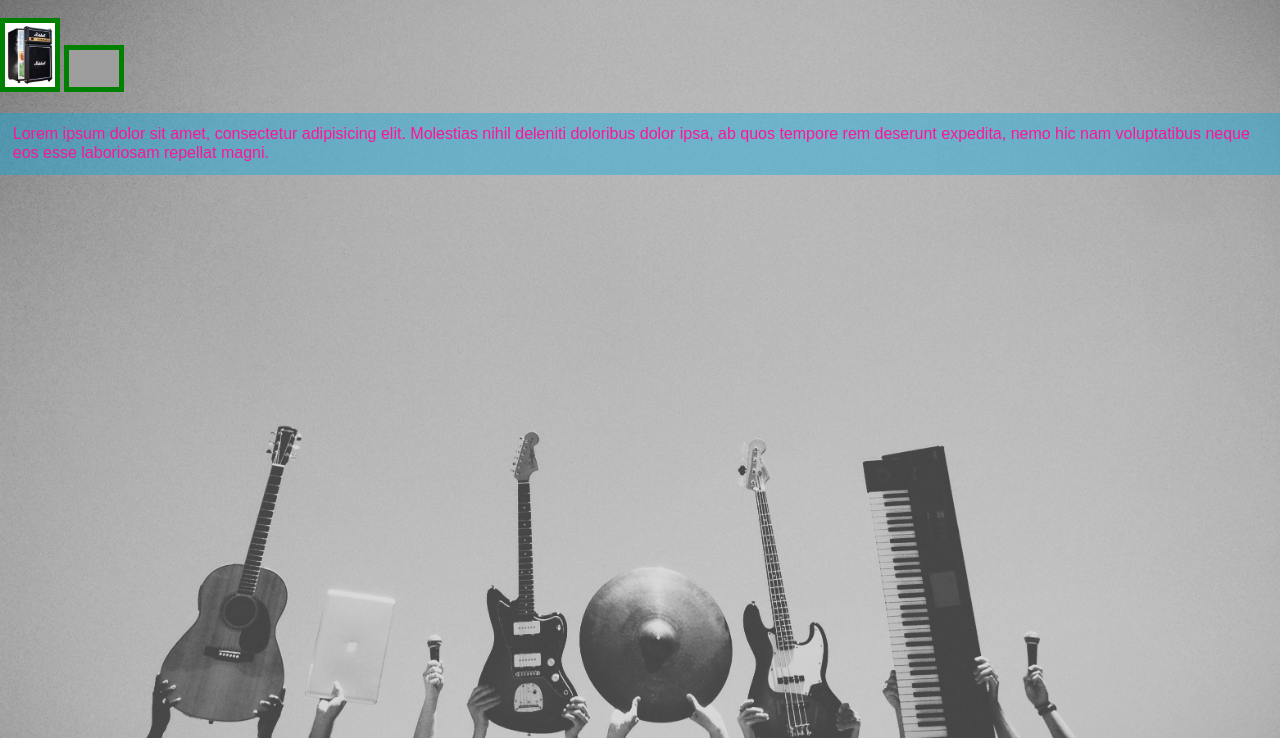
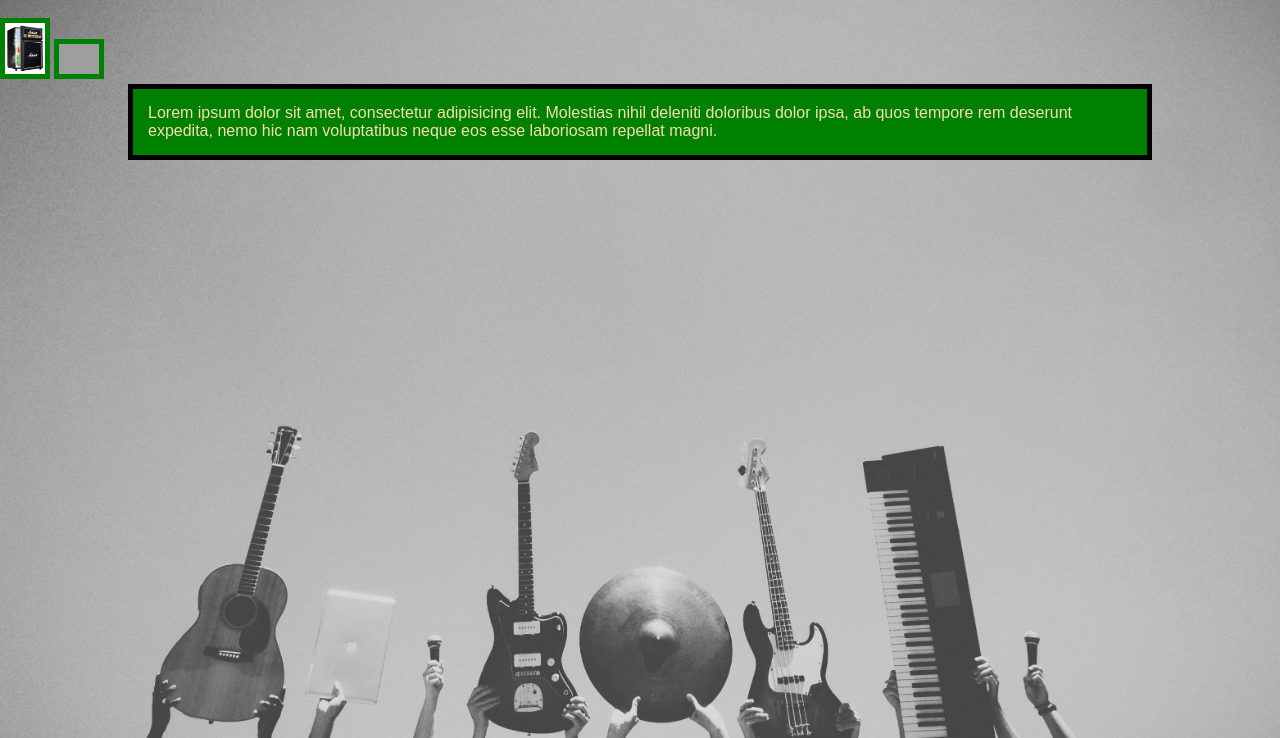
Before and after one commit to roberts6/comoUsarExpressyPracticas, a website: page pagina-de-prueba/views/home.html in a window 1280 px wide. Shown: the part 62-800 px from the top of the page. Drawn offline with Linux system fonts and the light colour scheme; files that its build step writes are made by us from their sources; grey boxes are pictures that could not be loaded; files whose address does not match are found by name; a web font is replaced by a local one.

Commit message:
agrego respuestas responsive

```diff
--- a/pagina-de-prueba/app.js
+++ b/pagina-de-prueba/app.js
@@ -4,7 +4,7 @@ const path = require("path");
 
 app.use('/static', express.static(__dirname + '/public'));
 
-const publicPath = path.resolve(__dirname, "./practicasVarias");
+const publicPath = path.resolve(__dirname, "./practicas-varias");
 
 app.listen(3506, () => console.log("Funcionando en el puerto 3506"));
 
--- a/pagina-de-prueba/public/css/estilos.css
+++ b/pagina-de-prueba/public/css/estilos.css
@@ -3,6 +3,8 @@
     background-size: cover;
     background-position: center;
     background-attachment: fixed;
+    box-sizing: border-box;
+    /*box-sizing: border-box; me va a ayudar a que por más que cambie la pantalla del dispositivo no cambien las medidas relativas asignadas*/
     }
 
 h1{ text-align: center;
@@ -22,9 +24,36 @@ section .boton{
 }
 
 p{
+    width: 80%;
+    max-width: 1200px;
+    /*el comando max-width lo que va a hacer es mantener el width que acabo de indicarle hasta ese nivel de px. O sea que nunca va a superar ese ancho*/
     color: deeppink;
     background: rgba(0,170,228,0.4);
-    padding: 1%;
+    padding: 15px;
     text-align: left;
     font-family: fantasy;
+    border: 5px solid black;
+    margin: auto;
 }
+
+@media(min-width: 600px){
+    p{
+        background: coral;
+        color: black;
+    }
+}
+
+@media(min-width: 900px){
+    p{
+        background: green;
+        color: wheat;
+    }
+}
+
+/*
+los estándares que se manejan para los medias queries son de:
+576
+768
+992
+1200
+*/
--- a/pagina-de-prueba/views/home.html
+++ b/pagina-de-prueba/views/home.html
@@ -6,9 +6,12 @@
     <meta http-equiv="X-UA-Compatible" content="ie=edge">
     <title>Music Store</title>
     <link rel="preconnect" href="https://fonts.gstatic.com">
-<link href="https://fonts.googleapis.com/css2?family=Pirata+One&family=Staatliches&display=swap" rel="stylesheet">
+    <link href="https://fonts.googleapis.com/css2?family=Pirata+One&family=Staatliches&display=swap" rel="stylesheet">
     <link rel="stylesheet" href="/static/css/normalize.css">
     <link rel="stylesheet" href="/static/css/estilos.css">
+    <meta name="viewport" content="width=device-wid th, initial-scale=1">
+    <!--Esta etiqueta meta sirve para dejar listo el html para que nuestra página sea responsive a cualquier dispositivo-->
+    <!--la otra parte necesaria para terminar de programar una página responsive son las medias queries que se colocan en el fondo del css-->
 </head>
 <body class="cuerpo-de-la-web">
     <h1>Esta es la página de <span style="color: lightsalmon">Venta</span></h1>
```
